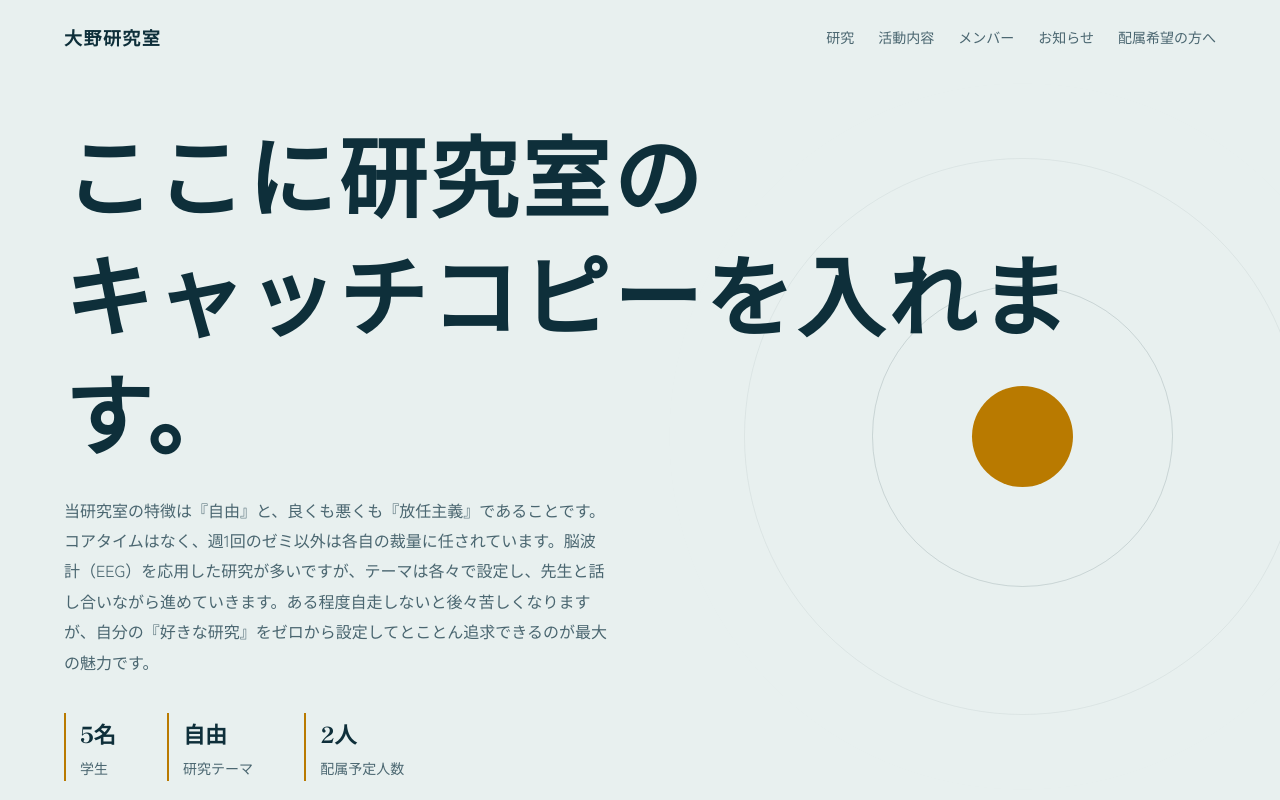
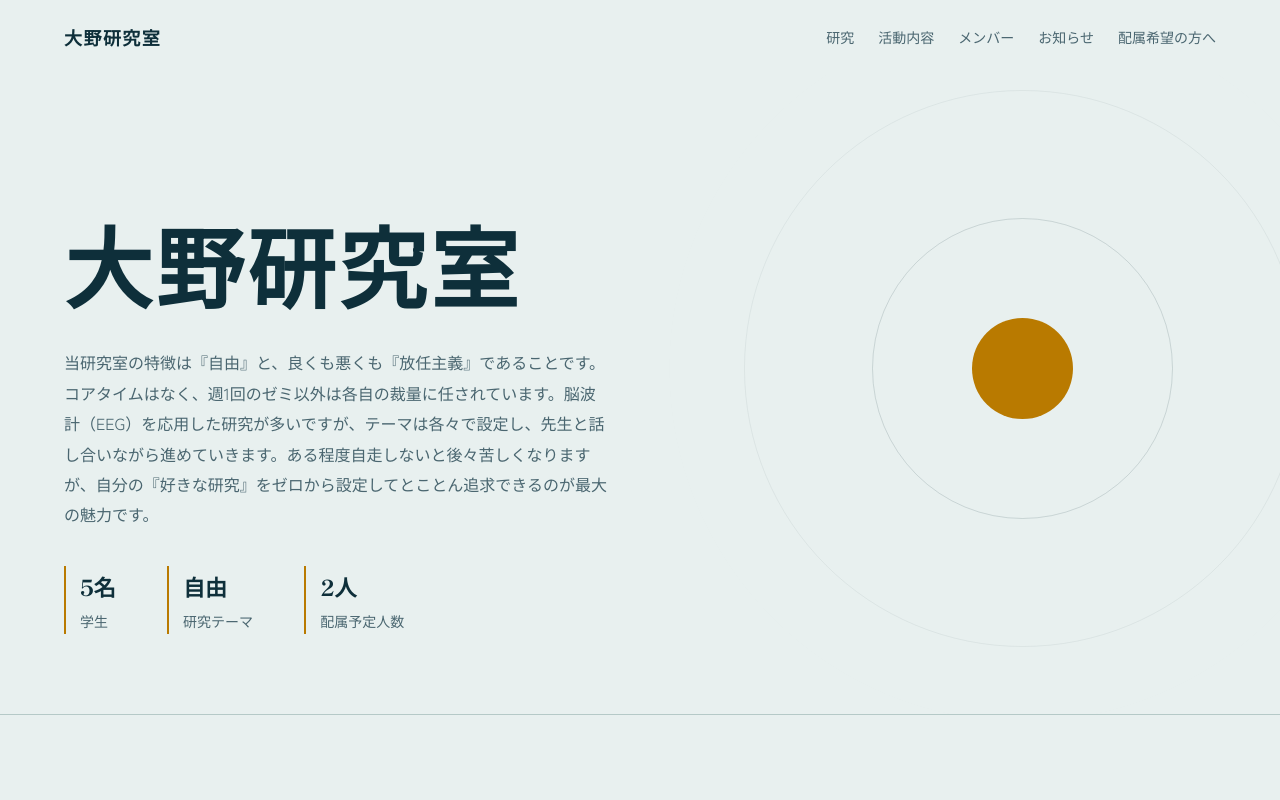
Before and after one commit to freetetsuya-rgb/ohno-lab, a plain HTML site: page index.html in a window 1280 px wide. Shown: the top 800 px of the page. Drawn offline with Linux system fonts and the light colour scheme.

Commit message:
Update index.html

```diff
--- a/index.html
+++ b/index.html
@@ -19,7 +19,7 @@
    ===================================================== */
 const HOME = {
   hero: {
-    title: "ここに研究室の\nキャッチコピーを入れます。",
+    title: "大野研究室",
     text: "当研究室の特徴は『自由』と、良くも悪くも『放任主義』であることです。コアタイムはなく、週1回のゼミ以外は各自の裁量に任されています。脳波計（EEG）を応用した研究が多いですが、テーマは各々で設定し、先生と話し合いながら進めていきます。ある程度自走しないと後々苦しくなりますが、自分の『好きな研究』をゼロから設定してとことん追求できるのが最大の魅力です。",
     facts: [   // 数字などの一言紹介（不要なら削除）
       { value: "5名",   label: "学生" },
```
